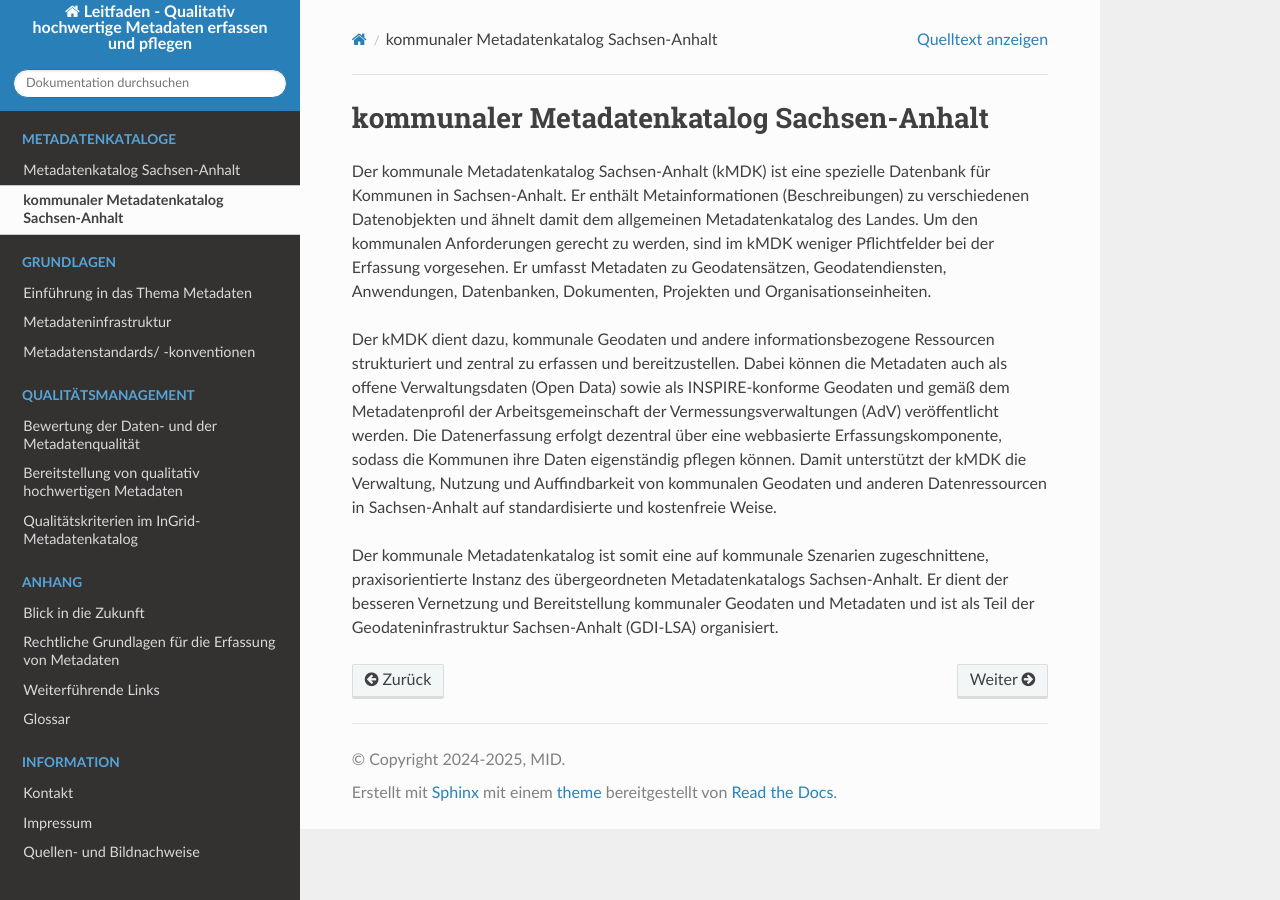
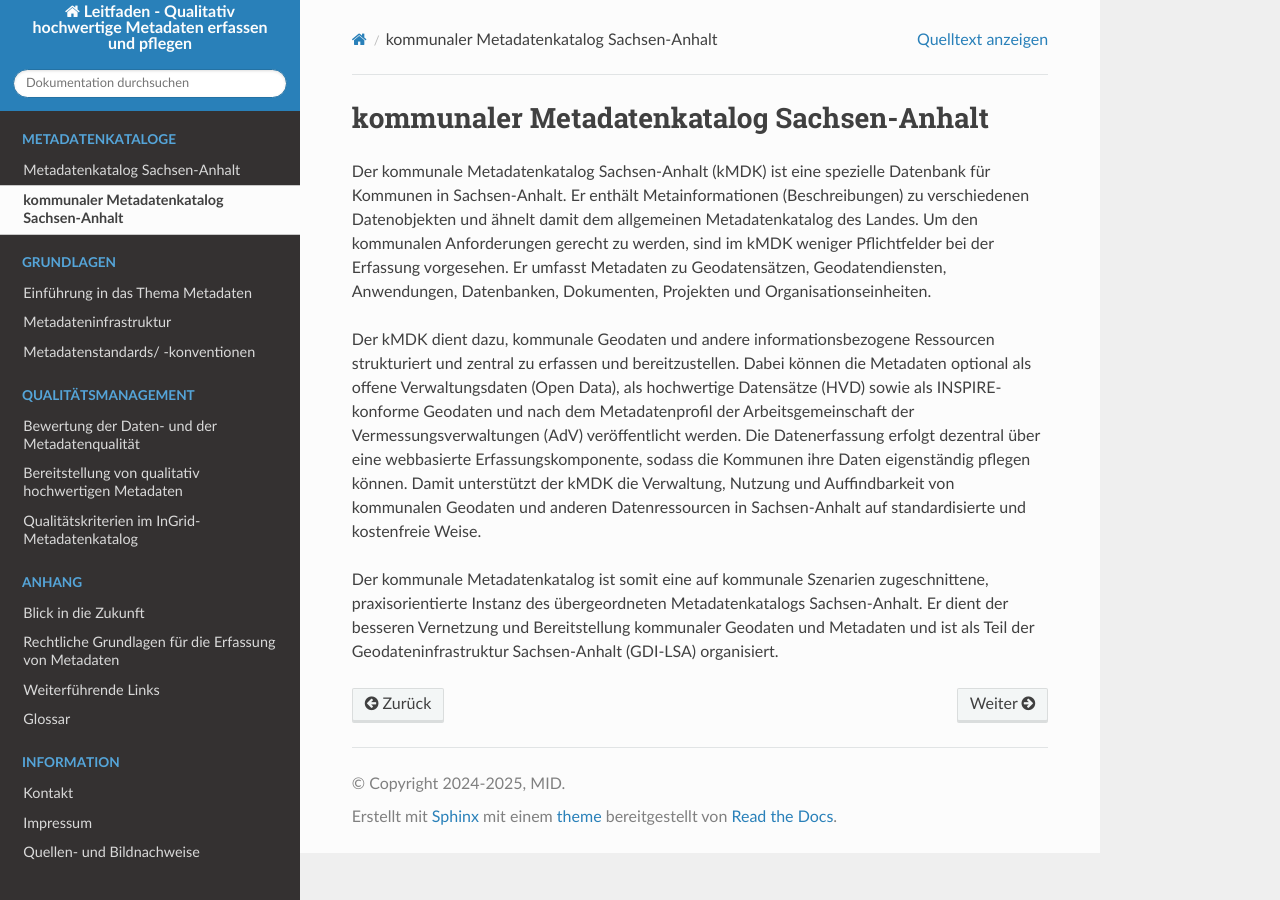
Before and after one commit to tomiwo/ingrid-mdk-st-high-quality-metadata, a Sphinx documentation site: the page built from docs/kataloge/kommunaler-metadatenkatalog_sachsen-anhalt.rst, in a window 1280 px wide. Built offline with Sphinx 7.4.7 and the Read the Docs theme 3.1.0, drawn with Linux system fonts in a browser that asks for light colours.

Commit message:
Update kommunaler-metadatenkatalog_sachsen-anhalt.rst

```diff
--- a/docs/kataloge/kommunaler-metadatenkatalog_sachsen-anhalt.rst
+++ b/docs/kataloge/kommunaler-metadatenkatalog_sachsen-anhalt.rst
@@ -4,6 +4,6 @@ kommunaler Metadatenkatalog Sachsen-Anhalt
 
 Der kommunale Metadatenkatalog Sachsen-Anhalt (kMDK) ist eine spezielle Datenbank für Kommunen in Sachsen-Anhalt. Er enthält Metainformationen (Beschreibungen) zu verschiedenen Datenobjekten und ähnelt damit dem allgemeinen Metadatenkatalog des Landes. Um den kommunalen Anforderungen gerecht zu werden, sind im kMDK weniger Pflichtfelder bei der Erfassung vorgesehen. Er umfasst Metadaten zu Geodatensätzen, Geodatendiensten, Anwendungen, Datenbanken, Dokumenten, Projekten und Organisationseinheiten.
 
-Der kMDK dient dazu, kommunale Geodaten und andere informationsbezogene Ressourcen strukturiert und zentral zu erfassen und bereitzustellen. Dabei können die Metadaten auch als offene Verwaltungsdaten (Open Data) sowie als INSPIRE-konforme Geodaten und gemäß dem Metadatenprofil der Arbeitsgemeinschaft der Vermessungsverwaltungen (AdV) veröffentlicht werden. Die Datenerfassung erfolgt dezentral über eine webbasierte Erfassungskomponente, sodass die Kommunen ihre Daten eigenständig pflegen können. Damit unterstützt der kMDK die Verwaltung, Nutzung und Auffindbarkeit von kommunalen Geodaten und anderen Datenressourcen in Sachsen-Anhalt auf standardisierte und kostenfreie Weise.
+Der kMDK dient dazu, kommunale Geodaten und andere informationsbezogene Ressourcen strukturiert und zentral zu erfassen und bereitzustellen. Dabei können die Metadaten optional als offene Verwaltungsdaten (Open Data), als hochwertige Datensätze (HVD) sowie als INSPIRE-konforme Geodaten und nach dem Metadatenprofil der Arbeitsgemeinschaft der Vermessungsverwaltungen (AdV) veröffentlicht werden. Die Datenerfassung erfolgt dezentral über eine webbasierte Erfassungskomponente, sodass die Kommunen ihre Daten eigenständig pflegen können. Damit unterstützt der kMDK die Verwaltung, Nutzung und Auffindbarkeit von kommunalen Geodaten und anderen Datenressourcen in Sachsen-Anhalt auf standardisierte und kostenfreie Weise.
 
 Der kommunale Metadatenkatalog ist somit eine auf kommunale Szenarien zugeschnittene, praxisorientierte Instanz des übergeordneten Metadatenkatalogs Sachsen-Anhalt. Er dient der besseren Vernetzung und Bereitstellung kommunaler Geodaten und Metadaten und ist als Teil der Geodateninfrastruktur Sachsen-Anhalt (GDI-LSA) organisiert.
```
